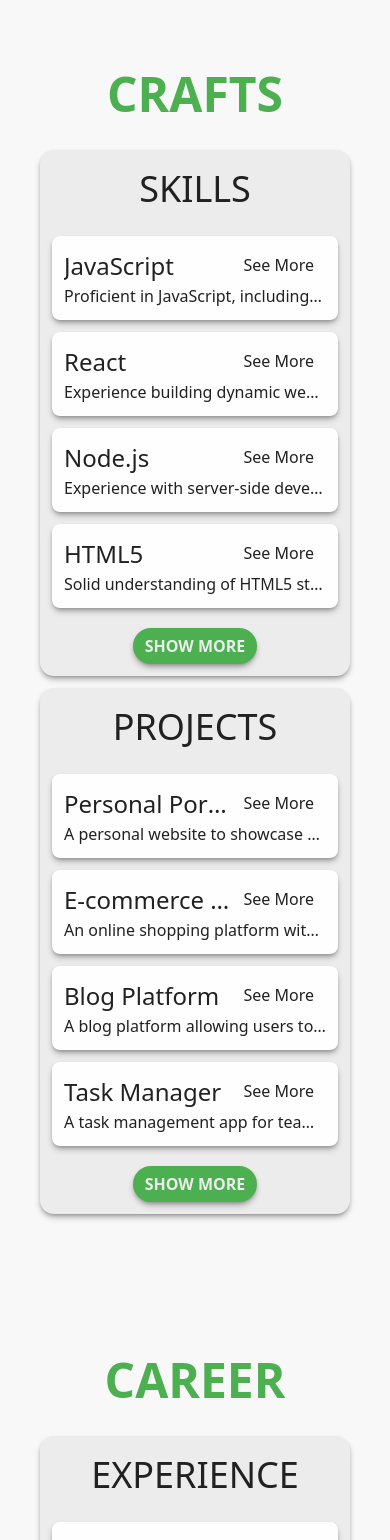
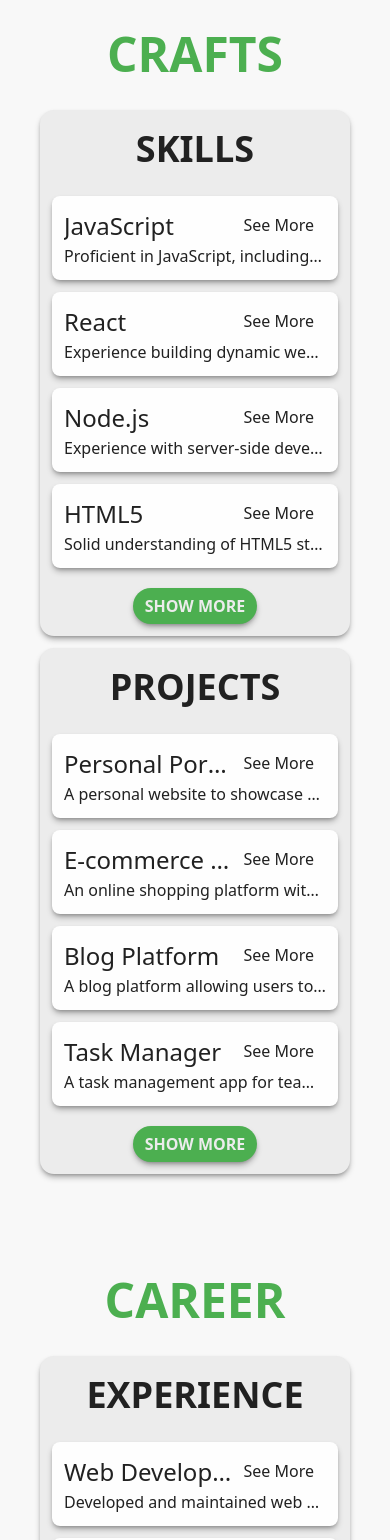
Before and after one commit to johnreysilverio/Portfolio, a Next.js app: page / in a window 390 px wide. Shown: the part 1720-3260 px from the top of the page. Built offline with nearby package versions, Linux system fonts and the light colour scheme.

Commit message:
fixed aboutmepic animation

```diff
--- a/components/Animation/AboutPicsAnimation.tsx
+++ b/components/Animation/AboutPicsAnimation.tsx
@@ -14,7 +14,7 @@ const AboutPicsAnimation = () => {
   useEffect(() => {
     const interval = setInterval(() => {
       setCurrentIndex((prevIndex) => (prevIndex + 1) % images.length);
-    }, 5000); // 5 seconds
+    }, 5000);
 
     return () => clearInterval(interval);
   }, []);
--- a/components/buttons/ButtonType4.tsx
+++ b/components/buttons/ButtonType4.tsx
@@ -24,7 +24,7 @@ const ButtonType4: React.FC<ButtonType4Props> = ({
         disabled={!componentSource ? true : false}
       >
         <p
-          className={`text-[16px] 3xl:text-[20px] border-b-2 border-transparent hover:border-highlight transition-all duration-300 ease-in-out ${
+          className={`text-[16px] 3xl:text-[20px] font-normal border-b-2 border-transparent hover:border-highlight transition-all duration-300 ease-in-out ${
             !componentSource ? "text-transparent" : "text-text"
           }`}
         >
--- a/components/buttons/NavbarButton.tsx
+++ b/components/buttons/NavbarButton.tsx
@@ -5,14 +5,8 @@ import { Button } from "@/components/ui/button";
 
 const NavbarButton = ({ text = "" }) => {
   return (
-    <Button className="flex justify-center items-center p-3 bg-transparent hover:bg-transparent">
-      <p
-        className={`text-[24px] 3xl:text-[200%] border-b-2 border-transparent hover:border-highlight transition-all duration-300 ease-in-out
-            text-text
-          `}
-      >
-        {text}
-      </p>
+    <Button className="flex justify-center rounded-none items-center w-[5rem] p-3 border-b-2 border-transparent hover:border-highlight shadow-none bg-transparent hover:bg-transparent transition-all duration-300 ease-in-out">
+      <p className={`text-[16px] text-text`}>{text}</p>
     </Button>
   );
 };
--- a/components/card/Card.tsx
+++ b/components/card/Card.tsx
@@ -58,7 +58,7 @@ const Card: React.FC<CardProps> = ({
       <div className="relative z-10">
         <div className="flex justify-between">
           <p
-            className={`text-[24px] truncate ${
+            className={`text-[24px] font-medium truncate ${
               title === "empty" ? "text-transparent" : "text-text"
             }`}
           >
--- a/components/sections/Career.tsx
+++ b/components/sections/Career.tsx
@@ -42,7 +42,7 @@ const Career = () => {
 
   return (
     <div
-      className="bg-background1 bg-cover bg-center min-h-screen flex justify-center items-center px-10 pb-10 pt-[90px]"
+      className="bg-background1 bg-cover bg-center min-h-screen flex justify-center items-center px-10 pb-10 pt-[50px] transition-all duration-200"
       id="career"
     >
       <div className="w-[417px] sm:w-[746px] md:w-[1280px] 3xl:w-[1650px] h-full z-10 flex flex-col items-center justify-center">
@@ -56,7 +56,7 @@ const Career = () => {
               transition: "flex 0.5s ease-in-out",
             }}
           >
-            <p className="text-text text-[36px]">EXPERIENCE</p>
+            <p className="text-text text-[36px] font-semibold">EXPERIENCE</p>
             <div className="w-full grid grid-cols-2 gap-3 3xl:gap-4 grid-flow-dense">
               {displayedExperiences.map((experience, index) => (
                 <Card
@@ -86,7 +86,7 @@ const Career = () => {
               transition: "flex 0.5s ease-in-out",
             }}
           >
-            <p className="text-text text-[36px]">CERTIFICATE</p>
+            <p className="text-text text-[36px] font-semibold">CERTIFICATE</p>
             <div className="w-full grid grid-cols-2 gap-3 3xl:gap-4 grid-flow-dense">
               {displayedCertificates.map((certificate, index) => (
                 <Card
--- a/components/sections/Contact.tsx
+++ b/components/sections/Contact.tsx
@@ -63,7 +63,7 @@ const Contact = () => {
                   src="/png/MAPS.png"
                   width={2000}
                   height={2000}
-                  alt="JR Logo"
+                  alt="Location"
                   className="w-full bg-component1 rounded-xl border border-highlight p-2"
                 />
               </div>
--- a/components/sections/Craft.tsx
+++ b/components/sections/Craft.tsx
@@ -33,7 +33,7 @@ const Craft = () => {
 
   return (
     <div
-      className="bg-background1 bg-cover bg-center min-h-screen flex justify-center items-center px-10 pb-10 pt-[90px] transition-all duration-200"
+      className="bg-background1 bg-cover bg-center min-h-screen flex justify-center items-center px-10 pb-10 pt-[50px] transition-all duration-200"
       id="craft"
     >
       <div className="w-[417px] sm:w-[746px] md:w-[1280px] 3xl:w-[1650px] h-full z-10 flex flex-col items-center justify-center">
@@ -47,7 +47,7 @@ const Craft = () => {
               transition: "flex 0.5s ease-in-out",
             }}
           >
-            <p className="text-text text-[36px]">SKILLS</p>
+            <p className="text-text text-[36px] font-semibold">SKILLS</p>
             <div className="w-full grid grid-cols-2 gap-3 3xl:gap-4 grid-flow-dense">
               {displayedSkills.map((skill, index) => (
                 <Card
@@ -75,7 +75,7 @@ const Craft = () => {
               transition: "flex 0.5s ease-in-out",
             }}
           >
-            <p className="text-text text-[36px]">PROJECTS</p>
+            <p className="text-text text-[36px] font-semibold">PROJECTS</p>
             <div className="w-full grid grid-cols-2 gap-3 3xl:gap-4 grid-flow-dense">
               {displayedProjects.map((project, index) => (
                 <Card
--- a/components/sections/Navbar.tsx
+++ b/components/sections/Navbar.tsx
@@ -30,7 +30,7 @@ const Navbar: React.FC = () => {
             className="3xl:w-[65px]"
           />
 
-          <ul className="text-text list-none hidden sm:gap-5 sm:flex md:gap-10 lg:justify-center">
+          <ul className="text-text list-none hidden sm:flex lg:justify-center">
             {["home", "about", "craft", "career", "contact"].map((section) => (
               <li key={section}>
                 <a
```
